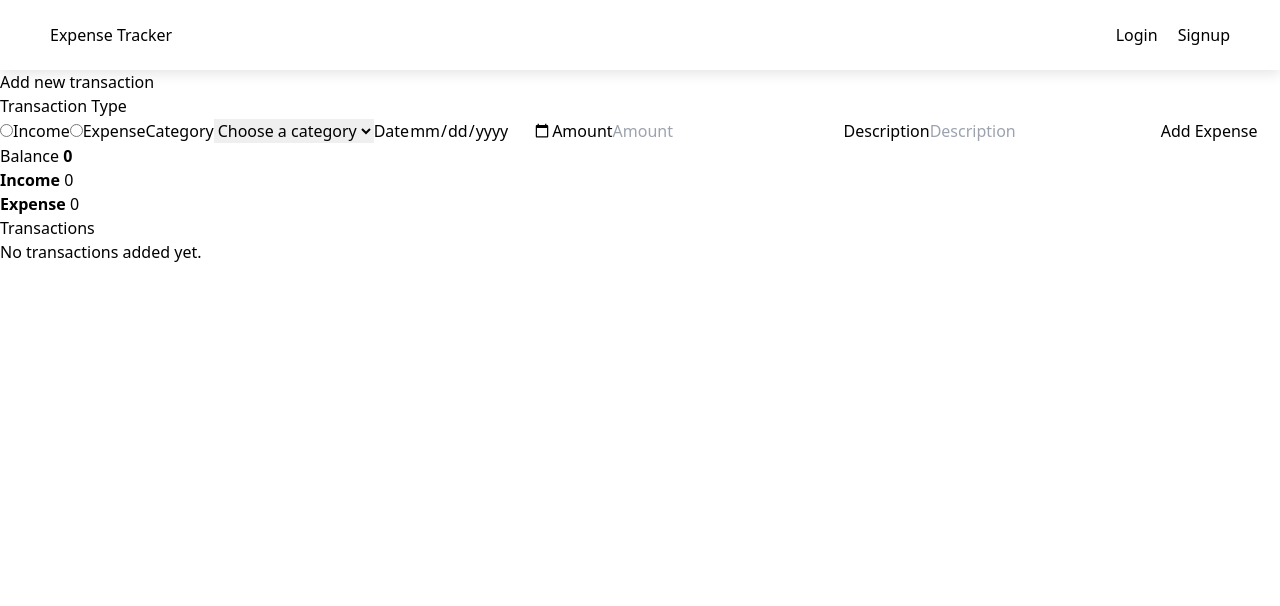
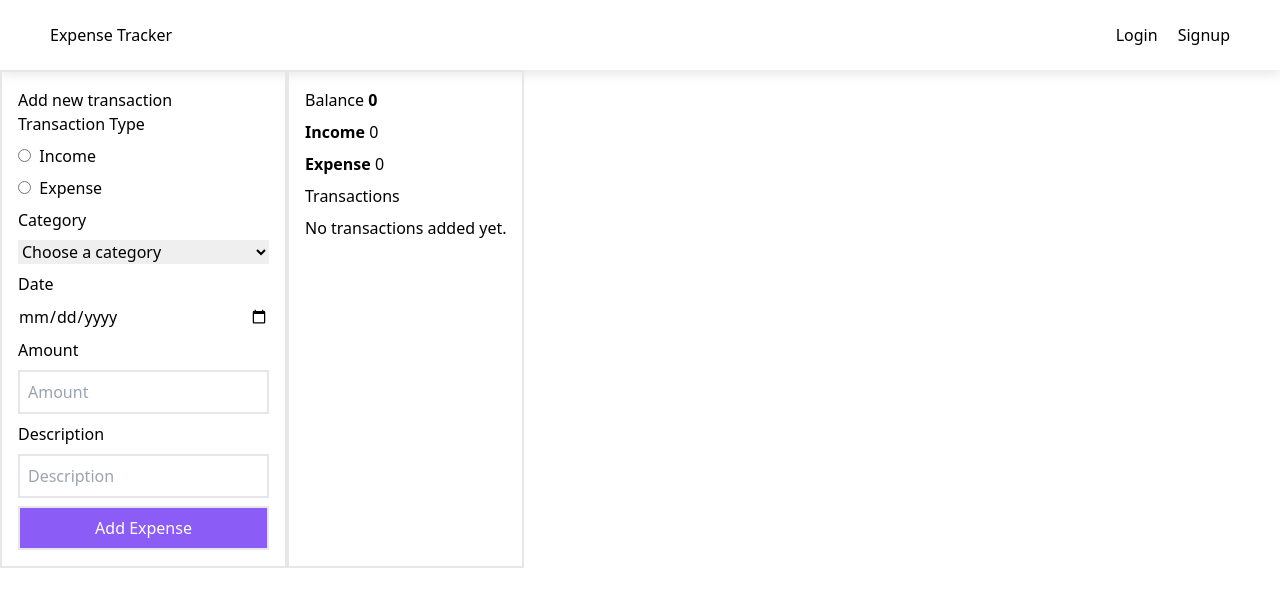
Before and after one commit to ani1609/Spendwise, a React (Create React App) app in the folder client/: page / in a window 1280 px wide. Shown: the top 606 px of the page. Built offline with nearby package versions, Linux system fonts and the light colour scheme.

Commit message:
ui enhance

```diff
--- a/client/src/components/ExpenseTracker.js
+++ b/client/src/components/ExpenseTracker.js
@@ -129,10 +129,10 @@ function ExpenseTracker()
     }
 
     return (
-        <div className="ExpenseTracker_parent">
-            <div className="form_container">
+        <div className="ExpenseTracker_parent flex">
+            <div className="form_container border-2 p-4">
                 <h4>Add new transaction</h4>
-                <form>
+                <form className="flex flex-col gap-2">
                     <legend>Transaction Type</legend>
                     <label>
                         <input
@@ -142,7 +142,7 @@ function ExpenseTracker()
                         checked={formData.transactionType === "Income"}
                         onChange={handleChange}
                         required
-                        />
+                        />&nbsp;
                         Income
                     </label>
                     <label>
@@ -153,7 +153,7 @@ function ExpenseTracker()
                         checked={formData.transactionType === "Expense"}
                         onChange={handleChange}
                         required
-                        />
+                        />&nbsp;
                         Expense
                     </label>
                     <label htmlFor="category">Category</label>
@@ -188,6 +188,7 @@ function ExpenseTracker()
                         onChange={handleChange}
                         placeholder="Amount"
                         required
+                        className="border-2 p-2"
                     />
                     <label htmlFor="description">Description</label>
                     <input
@@ -197,12 +198,13 @@ function ExpenseTracker()
                         onChange={handleChange}
                         placeholder="Description"
                         required
+                        className="border-2 p-2"
                     />
-                    <button type="submit" onClick={handleSubmit}> Add Expense </button>
+                    <button type="submit" className="border-2 bg-violet-500 text-white p-2" onClick={handleSubmit}> Add Expense </button>
                 </form>
             </div>
 
-            <div className="WalletDetails_container">
+            <div className="WalletDetails_container border-2 p-4 flex flex-col gap-2">
                 <h2>Balance <strong>{balance}</strong></h2>
                 <h3><strong>Income </strong>{incoming}</h3>
                 <h3><strong>Expense </strong>{outgoing}</h3>
```
